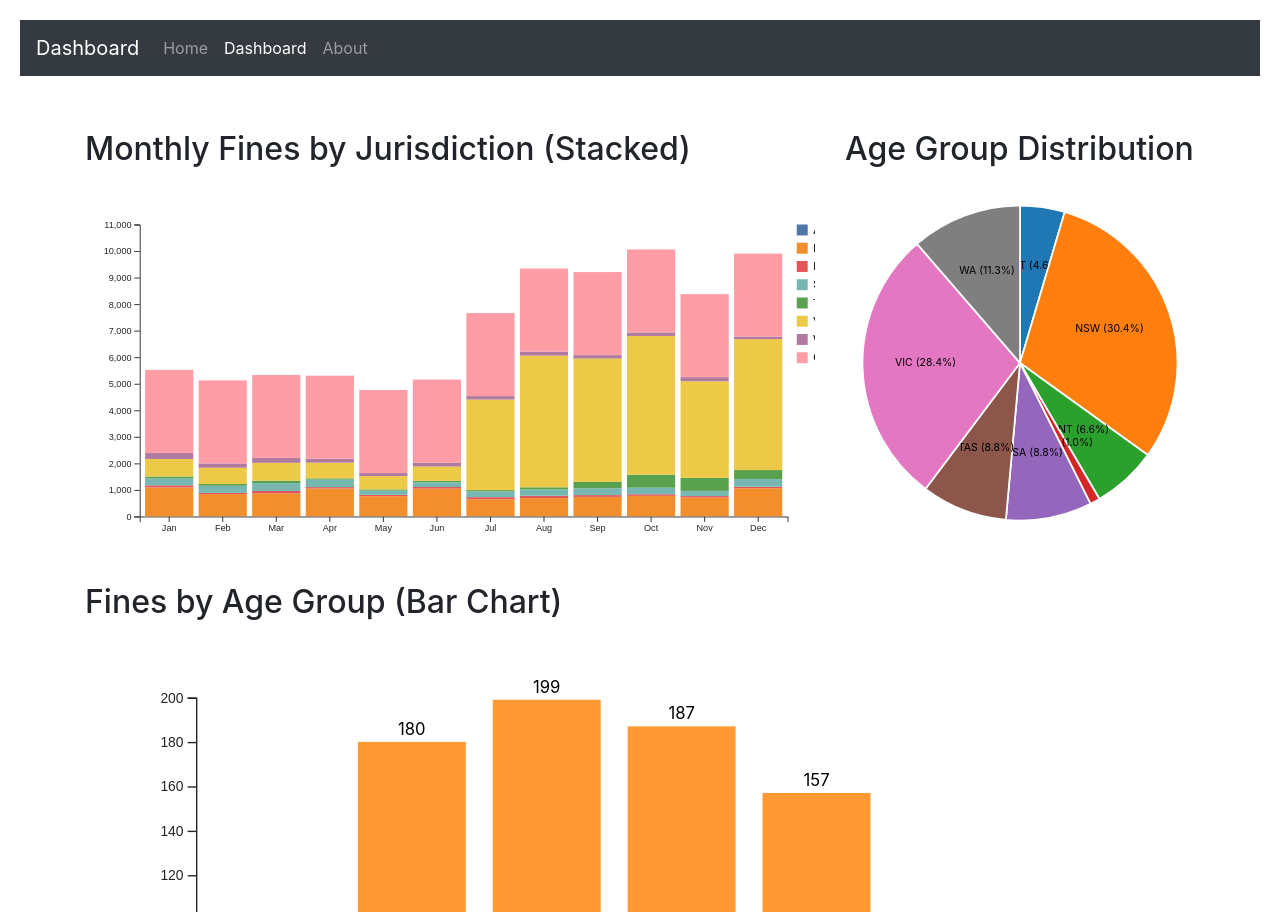
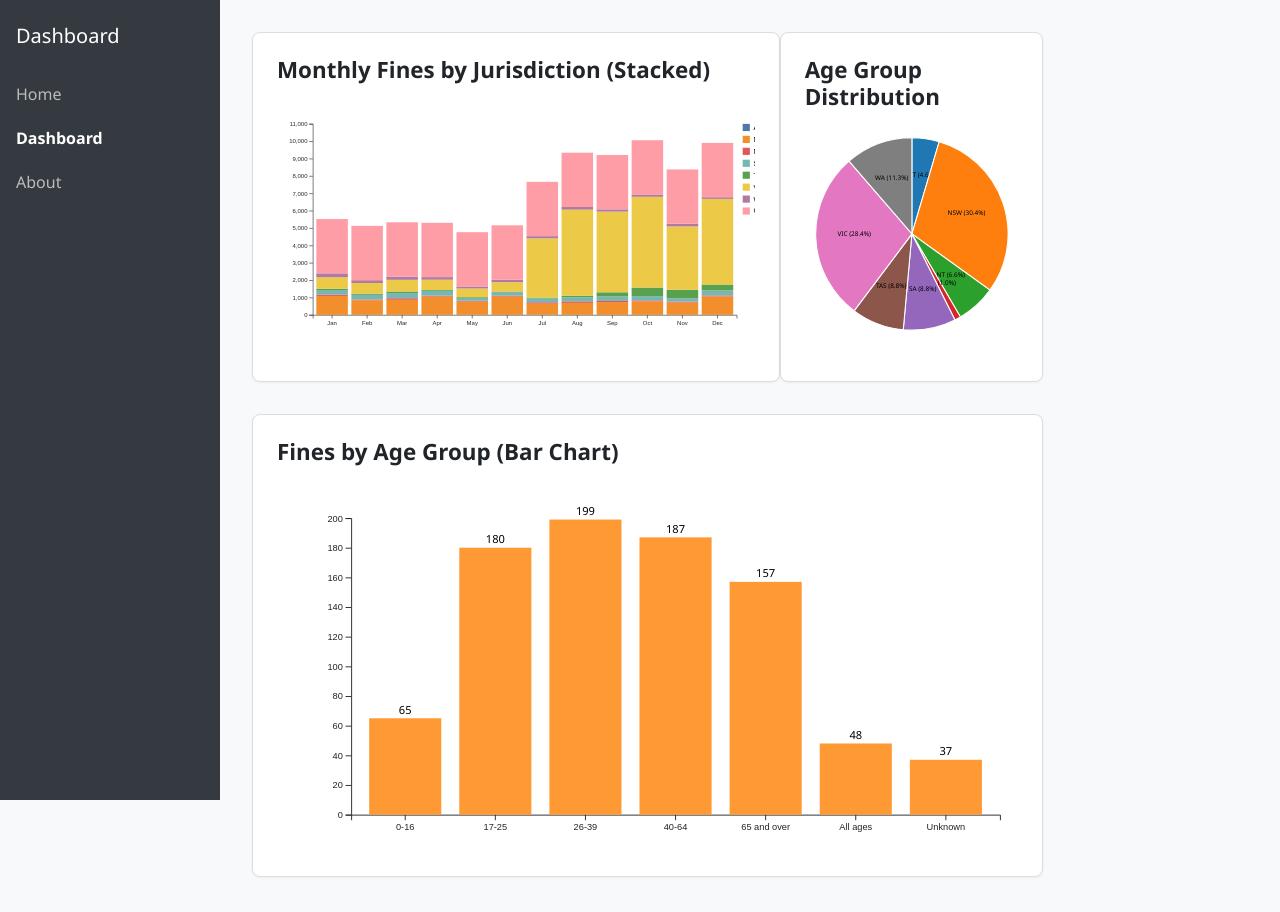
Before and after one commit to JustinW123/DataVisualisation, a plain HTML site: page Data Visualisation/index.html in a window 1280 px wide. Shown: the top 912 px of the page. Drawn offline with nearby package versions, Linux system fonts and the light colour scheme.

Commit message:
nav bar fixing & custom css

```diff
--- /dev/null
+++ b/Data Visualisation/css/styles.css
@@ -0,0 +1,85 @@
+/* Global Styles */
+body {
+  margin: 0;
+  font-family: 'Segoe UI', sans-serif;
+  background-color: #f8f9fa;
+  display: flex;
+  min-height: 100vh;
+}
+
+/* Sidebar */
+.sidebar {
+  width: 220px;
+  height: 100vh;
+  background-color: #343a40;
+  color: white;
+  position: fixed;
+  padding: 1.5rem 1rem;
+  top: 0;
+  left: 0;
+  display: flex;
+  flex-direction: column;
+}
+
+.sidebar a {
+  display: block;
+  color: #bbb;
+  margin: 10px 0;
+  text-decoration: none;
+  font-weight: 500;
+  transition: color 0.2s ease;
+}
+
+.sidebar a.active,
+.sidebar a:hover {
+  color: #fff;
+  font-weight: bold;
+}
+
+/* Main Content Area */
+.main-content {
+  margin-left: 220px;
+  padding: 2rem;
+  flex-grow: 1;
+  overflow-y: auto;
+}
+
+/* Chart Card Style */
+.chart-box {
+  background: #fff;
+  border: 1px solid #ddd;
+  padding: 1.5rem;
+  margin-bottom: 2rem;
+  border-radius: 8px;
+  box-shadow: 0 1px 3px rgba(0,0,0,0.05);
+}
+
+/* Headings */
+h2 {
+  font-size: 1.4rem;
+  margin-bottom: 1rem;
+  font-weight: 600;
+  color: #212529;
+}
+
+/* Responsive SVGs */
+svg {
+  max-width: 100%;
+  height: auto;
+  display: block;
+}
+
+/* Grid Helpers for chart layout (optional for future use) */
+.chart-row {
+  display: flex;
+  flex-wrap: wrap;
+  gap: 1.5rem;
+}
+
+.chart-col-6 {
+  flex: 1 1 calc(50% - 0.75rem);
+}
+
+.chart-col-12 {
+  flex: 1 1 100%;
+}
--- a/Data Visualisation/index.html
+++ b/Data Visualisation/index.html
@@ -5,47 +5,45 @@
   <meta name="viewport" content="width=device-width, initial-scale=1.0" />
   <title>D3 Dashboard</title>
   <link rel="stylesheet" href="https://stackpath.bootstrapcdn.com/bootstrap/4.5.2/css/bootstrap.min.css">
-  <style>
-    body { padding: 20px; }
-    h2 { margin-top: 30px; }
-    #pie-chart, #bar-chart, #stacked-chart { margin-top: 20px; }
-  </style>
+  <link rel="stylesheet" href="css/styles.css" />
 </head>
 <body>
-
-  <!-- ✅ Navbar -->
-  <nav class="navbar navbar-expand-lg navbar-dark bg-dark mb-4">
-    <a class="navbar-brand" href="index.html">Dashboard</a>
-    <div class="collapse navbar-collapse">
-      <ul class="navbar-nav mr-auto">
-        <li class="nav-item"><a class="nav-link" href="home.html">Home</a></li>
-        <li class="nav-item"><a class="nav-link active" href="index.html">Dashboard</a></li>
-        <li class="nav-item"><a class="nav-link" href="about.html">About</a></li>
-      </ul>
-    </div>
+  <div class="d-flex">
+    <!-- Sidebar -->
+    <nav class="sidebar">
+      <h5 class="text-white mb-4">Dashboard</h5>
+      <a href="home.html">Home</a>
+      <a href="index.html" class="active">Dashboard</a>
+      <a href="about.html">About</a>
     </nav>
 
-  <!-- D3 Chart Sections -->
-  <div class="container">
+    <!-- Main content -->
+    <main class="main-content">
+      <div class="container-fluid">
         <div class="row">
-      <div class="col-md-8">
+          <div class="col-md-8 chart-box">
             <h2>Monthly Fines by Jurisdiction (Stacked)</h2>
             <div id="stacked-chart"></div>
+            <div id="stacked-legend" class="mt-3"></div>
           </div>
-      <div class="col-md-4">
+          <div class="col-md-4 chart-box">
             <h2>Age Group Distribution</h2>
             <div id="pie-chart"></div>
+            <div id="pie-legend" class="mt-3"></div>
           </div>
         </div>
+
         <div class="row">
-      <div class="col-12">
+          <div class="col-12 chart-box">
             <h2>Fines by Age Group (Bar Chart)</h2>
             <div id="bar-chart"></div>
           </div>
         </div>
       </div>
+    </main>
+  </div>
 
-  <!-- Scripts -->
+  <!-- D3 Scripts -->
   <script src="https://d3js.org/d3.v7.min.js"></script>
   <script src="js/shared-constants.js"></script>
   <script src="js/stacked-chart.js"></script>
```
Also changed, not shown: Data Visualisation/about.html (+20 -14 lines), Data Visualisation/home.html (+14 -15 lines). Lines whose indentation alone changed are shown as unchanged.
